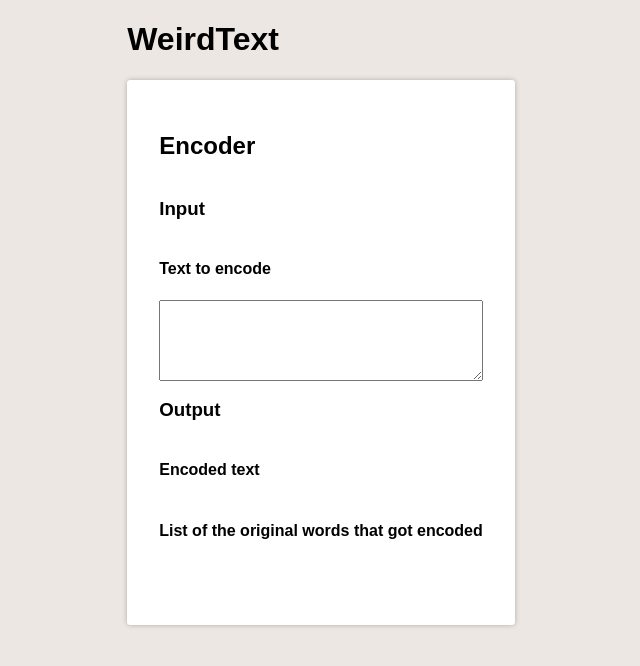
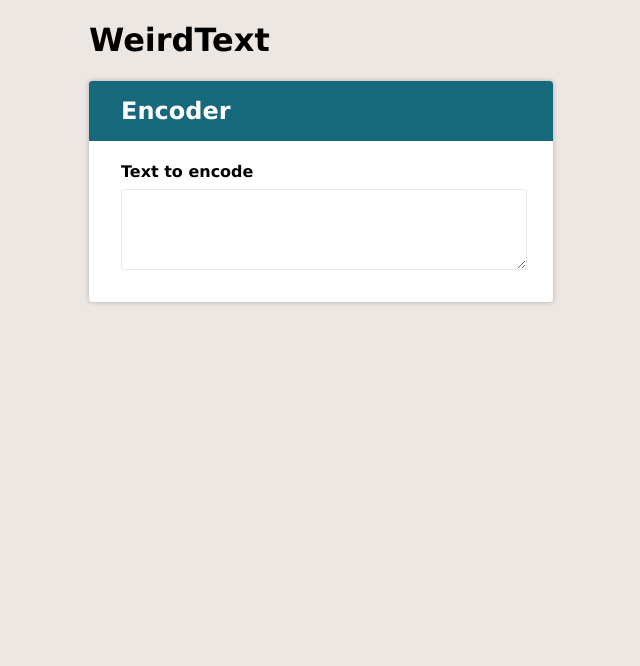
Before and after one commit to DrugoLebowski/weird-text, a React (Create React App) app: page / in a window 1280 px wide. Shown: the top 666 px of the page, without its empty margins (319-959 px from the left). Built offline with nearby package versions, Linux system fonts and the light colour scheme.

Commit message:
Update styles and make bugfix

```diff
--- a/src/App.jsx
+++ b/src/App.jsx
@@ -1,21 +1,38 @@
 // Vendor
 import React, { useState } from 'react';
-import styled, { ThemeProvider } from 'styled-components';
+import styled from 'styled-components';
 
 // Internal
 import DecoderText from './components/DecoderText';
 import EncoderText from './components/EncoderText';
-import ErrorMessage from './components/ErrorMessage';
 import { encoder } from './utils/encoder';
 import { simpleDecoder } from './utils/decoder';
 
 const Skin = styled.div`
   display: flex;
-  height: 100%;
+  width: 100%;
+  min-height: 100%;
+  font-family: 'Verdana', sans-serif;
+  background-color: ${props => props.theme.light};
+
+  input,
+  textarea {
+    width: 100%;
+    border-radius: 0.2rem;
+    border: 1px solid ${props => props.theme.light};
+  }
+
+  input {
+    line-height: 1.5rem;
+  }
+`;
+
+const Root = styled.div`
+  display: flex;
+  width: 100%;
+  height: 100%
   flex-direction: column;
   align-items: center;
-  font-family: sans-serif;
-  background-color: ${props => props.theme.light};
 `;
 
 const Container = styled.div`
@@ -27,25 +44,14 @@ const Container = styled.div`
   }
 `;
 
-const theme = {
-  main: '#82C0CC',
-  darkerMain: '#489FB5',
-  darkestMain: '#16697A',
-  light: '#EDE7E3',
-  accent: '#FFA62B⁣',
-};
-
 const App = () => {
   const [encodedText, setEncodedText, ] = useState('');
-  const [errorMessage, setErrorMessage, ] = useState(null);
 
   return (
-    <ThemeProvider theme={theme}>
-      <Skin>
+    <Skin>
+      <Root>
         <Container>
           <h1>WeirdText</h1>
-          <ErrorMessage
-            errorMessage={errorMessage} />
           <EncoderText
             encodedText={encodedText}
             encoder={encoder}
@@ -54,11 +60,10 @@ const App = () => {
           <DecoderText
             decoder={simpleDecoder}
             encodedText={encodedText}
-            setErrorMessage={setErrorMessage}
           />
         </Container>
-      </Skin>
-    </ThemeProvider>
+      </Root>
+    </Skin>
   );
 };
 
--- a/src/components/Card.jsx
+++ b/src/components/Card.jsx
@@ -1,13 +1,13 @@
 // Vendor
 import styled from 'styled-components';
 
-const Card = styled.div`
+export default styled.div`
   display: flex;
   flex-direction: column;
   box-shadow: 0 0 5px 0 rgba(0, 0, 0, 0.25);
   padding: 2rem;
   border-radius: 0.2rem;
   background-color: white;
+  width: 400px;
+  margin-bottom: 2rem;
 `;
-
-export default Card;
--- /dev/null
+++ b/src/components/CardTitle.jsx
@@ -0,0 +1,12 @@
+// Vendor
+import styled from 'styled-components';
+
+export default styled.div`
+  margin: -2rem -2rem 0 -2rem;
+  padding: 1rem 2rem 1rem 2rem;
+  background-color: ${props => props.theme.darkestMain};
+  border-top-left-radius: 0.2rem;
+  border-top-right-radius: 0.2rem;
+  color: white;
+  font-weight: bolder;
+`;
--- a/src/components/DecoderText.jsx
+++ b/src/components/DecoderText.jsx
@@ -5,55 +5,85 @@ import styled from 'styled-components';
 
 // Internal
 import Card from './Card';
+import CardTitle from './CardTitle';
+import ErrorMessage from './ErrorMessage';
+import InputContainer from './InputContainer';
+import OutputContainer from './OutputContainer';
+
+const ExtendedCard = styled(Card)``;
+
+const ExtendedCardTitle = styled(CardTitle)`
+  & > h2 {
+    margin: 0;
+  }
+`;
+
+const ExtendedOutputContainer = styled(OutputContainer)``;
 
 const DecoderText = ({
   encodedText,
   decoder,
-  setErrorMessage,
 }) => {
+  const [errorMessage, setErrorMessage, ] = useState(null);
   const [textToDecode, setTextToDecode, ] = useState('');
   const [words, setWords, ] = useState('');
-  const [originalWords, setOriginalWords ] = useState([]);
   const [decodedText, setDecodedText, ] = useState('');
 
+  const onChangeCheckTextToDecode = (e) => {
+    if (textToDecode !== encodedText) {
+      setErrorMessage('There is a mismatch among encoded text and the text to decode!');
+    } else {
+      setErrorMessage(null);
+    }
+  };
+
   const onOriginalWordsChange = (e) => {
-    if (textToDecode !== encodedText) {
-      setErrorMessage('There is a mismatch among encoded text e the text to decode!');
-    } else {
     const words = e.target.value;
+    const bagOfWords = words.split(' ');
 
-      setErrorMessage(null);
     setWords(words);
-      setOriginalWords(words.split(' '));
-      setDecodedText(decoder(textToDecode, originalWords));
-    }
-  }
+    setDecodedText(decoder(textToDecode, bagOfWords));
+  };
 
   return encodedText &&
     encodedText.length > 0 &&
     (
-      <Card>
+      <ExtendedCard>
+        <ExtendedCardTitle>
           <h2>Decoder</h2>
-        <h3>Input</h3>
+        </ExtendedCardTitle>
+        {errorMessage && (
+          <ErrorMessage
+            message={errorMessage} />
+        )}
+        <InputContainer>
           <h4>Text to decode</h4>
           <textarea
             rows="5"
             value={textToDecode}
-          onChange={e => setTextToDecode(e.target.value)}/>
-
+            onChange={e => setTextToDecode(e.target.value)}
+            onBlur={onChangeCheckTextToDecode}/>
+          {!errorMessage && (
+            <>
               <h4>List of the original words that got encoded, space separated.</h4>
               <div>
                 <input type="text"
                   value={words}
                   onChange={onOriginalWordsChange}/>
               </div>
-
-        <h3>Output</h3>
+            </>
+          )}
+        </InputContainer>
+        {decodedText && decodedText.length > 0 && (
+          <OutputContainer>
+            <h3 className='title'>Output</h3>
             <h4>Decoded text</h4>
             <div id='decoded-text'>
               {decodedText}
             </div>
-      </Card>
+          </OutputContainer>
+        )}
+      </ExtendedCard>
     );
 }
 
--- a/src/components/EncoderText.jsx
+++ b/src/components/EncoderText.jsx
@@ -1,10 +1,44 @@
 // Vendor
-import React, { useState } from 'react';
+import React, { useState, } from 'react';
 import PropTypes from 'prop-types';
 import styled from 'styled-components';
 
 // Internal
 import Card from './Card';
+import CardTitle from './CardTitle';
+import InputContainer from './InputContainer';
+import OutputContainer from './OutputContainer';
+
+const ExtendedCard = styled(Card)``;
+
+const ExtendedCardTitle = styled(CardTitle)`
+  & > h2 {
+    margin: 0;
+  }
+`;
+
+const ExtendedOutputContainer = styled(OutputContainer)`
+  & > ul {
+    margin: 0;
+    padding: 0;
+    display: flex;
+    flex-wrap: wrap;
+
+    & > li {
+      list-style-type: none;
+      background-color: ${props => props.theme.accent };
+      padding: 0.5rem 1rem;
+      border-radius: 0.2rem;
+      margin-right: 1rem;
+      box-shadow: 0 0 5px 0 rgba(0, 0, 0, 0.25);
+    }
+  }
+
+  & .no-encoded-words {
+    color: ${props => props.theme.accent };
+    margin: 0;
+  }
+`;
 
 const EncoderText = ({
   encoder,
@@ -15,37 +49,57 @@ const EncoderText = ({
   const [encodedWords, setEncodedWords ] = useState([]);
 
   const handleAddText = (e) => {
-    setOriginalText(e.target.value);
+    const currentText = e.target.value;
+    const encoderResult = encoder(currentText);
 
-    const encoderResult = encoder(originalText);
-
+    setOriginalText(currentText);
     setEncodedText(encoderResult.text);
     setEncodedWords(encoderResult.words);
-  }
+  };
 
   return (
-    <Card>
+    <ExtendedCard>
+      <ExtendedCardTitle>
         <h2>Encoder</h2>
-      <h3>Input</h3>
-      <h4>Text to encode</h4>
+      </ExtendedCardTitle>
+      <InputContainer>
+        <h4>
+          Text to encode
+        </h4>
         <textarea
           rows="5"
           value={originalText}
           onChange={handleAddText}/>
-
-      <h3>Output</h3>
+      </InputContainer>
+      {encodedText && (
+        <ExtendedOutputContainer>
+          <h3 className='title'>Output</h3>
           <h4>Encoded text</h4>
           {encodedText && (
-        <h4 id="encoded-text">
+            <p id="encoded-text">
               {encodedText}
-        </h4>
+            </p>
           )}
 
           <h4>List of the original words that got encoded</h4>
+          {encodedWords.length > 0 && (
             <ul>
-        {encodedWords && encodedWords.map((word, idx) => (<li key={idx}>{word}</li>))}
+              {encodedWords.map((word, idx) => (
+                  <li key={idx}>
+                    {word}
+                  </li>
+                )
+              )}
             </ul>
-    </Card>
+          )}
+          {encodedWords.length === 0 && (
+            <p className='no-encoded-words'>
+              No encoded words!
+            </p>
+          )}
+        </ExtendedOutputContainer>
+      )}
+    </ExtendedCard>
   )
 }
 
--- a/src/components/ErrorMessage.jsx
+++ b/src/components/ErrorMessage.jsx
@@ -1,10 +1,28 @@
 // Vendor
 import React from 'react';
+import PropTypes from 'prop-types';
+import styled from 'styled-components';
 
-const ErrorMessage = (props) => {
-  const { message } = props;
+const Container = styled.div`
+  border-radius: 0.2rem;
+  color: white;
+  background-color: ${props => props.theme.error };
+  margin-top: 1rem;
+  padding: 1rem;
+`;
 
-  return (<div>{message}</div>);
-}
+const ErrorMessage = ({ message }) => (
+  message && (
+    <Container>{message}</Container>
+  )
+);
+
+ErrorMessage.propTypes = {
+  message: PropTypes.string,
+};
+
+ErrorMessage.defaultProps = {
+  message: null,
+};
 
 export default ErrorMessage;
--- /dev/null
+++ b/src/components/InputContainer.jsx
@@ -0,0 +1,12 @@
+// Vendor
+import styled from 'styled-components';
+
+export default styled.div`
+  width: 100%;
+  display: flex;
+  flex-direction: column;
+
+  & > h4 {
+    margin-bottom: 0.5rem;
+  }
+`;
--- /dev/null
+++ b/src/components/OutputContainer.jsx
@@ -0,0 +1,26 @@
+// Vendor
+import styled from 'styled-components';
+
+export default styled.div`
+  width: 100%;
+  display: flex;
+  flex-direction: column;
+
+  & > h3 {
+    margin-bottom: 1rem;
+
+    &.title {
+      margin: 1rem -2rem;
+      padding: 1rem 2rem;
+      background-color: ${props => props.theme.lightAccent};
+    }
+  }
+
+  & > h4 {
+    margin: 0 0 0.5rem 0;
+  }
+
+  & > p {
+    margin-top: 0;
+  }
+`;
--- a/src/index.js
+++ b/src/index.js
@@ -1,10 +1,26 @@
 // Vendor
 import React from 'react'
 import ReactDOM from 'react-dom'
+import { ThemeProvider } from 'styled-components';
 
 // Internal
 import App from './App';
 
 const rootElement = document.getElementById('root')
 
-ReactDOM.render(<App />, rootElement)
+const theme = {
+  main: '#82C0CC',
+  darkerMain: '#489FB5',
+  darkestMain: '#16697A',
+  light: '#EDE7E3',
+  accent: '#FFA62B',
+  lightAccent: '#FFD191',
+  error: '#F15946',
+};
+
+ReactDOM.render(
+  <ThemeProvider theme={theme}>
+    <App />
+  </ThemeProvider>,
+  rootElement
+);
--- a/src/utils/decoder.js
+++ b/src/utils/decoder.js
@@ -6,7 +6,7 @@ const isSimilar = (word, duck) => S.sameLength(word, duck)
   && S.sameFirstChar(word, duck)
   && S.sameLastChar(word, duck);
 
-const searchDuckInArray = (word, ducks) => ducks.find(duck => isSimilar(duck, word));
+const searchDuckInArray = (word, ducks) => ducks.find(duck => isSimilar(duck, word)) || word;
 
 /**
  * Decode a text using the provided original words.
```
Lines whose indentation alone changed are shown as unchanged.
